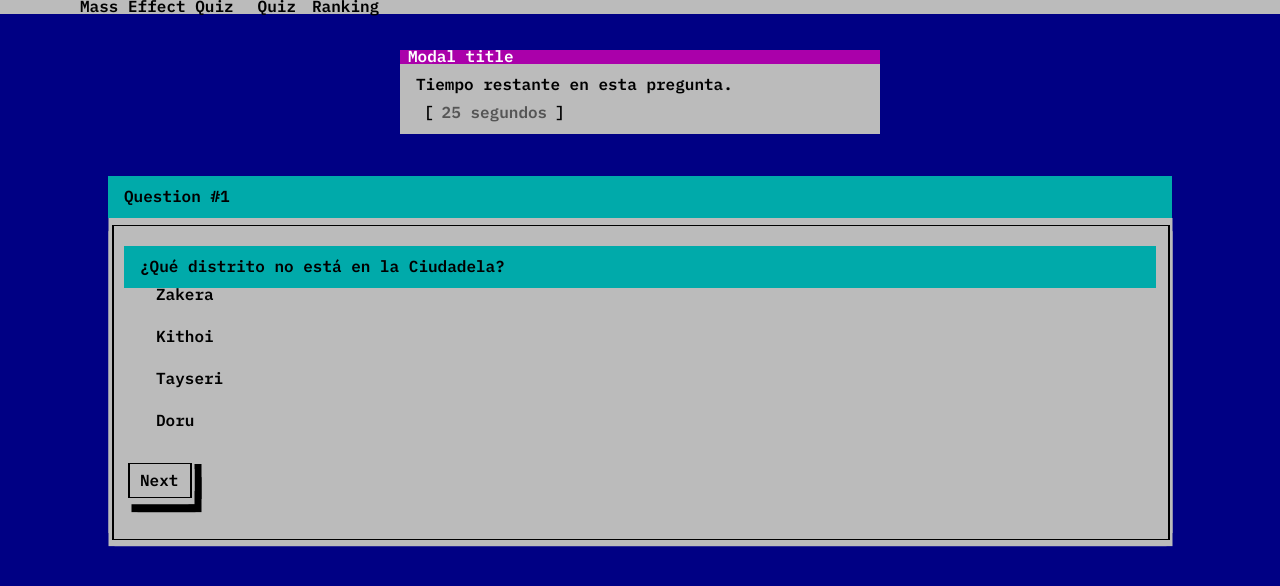
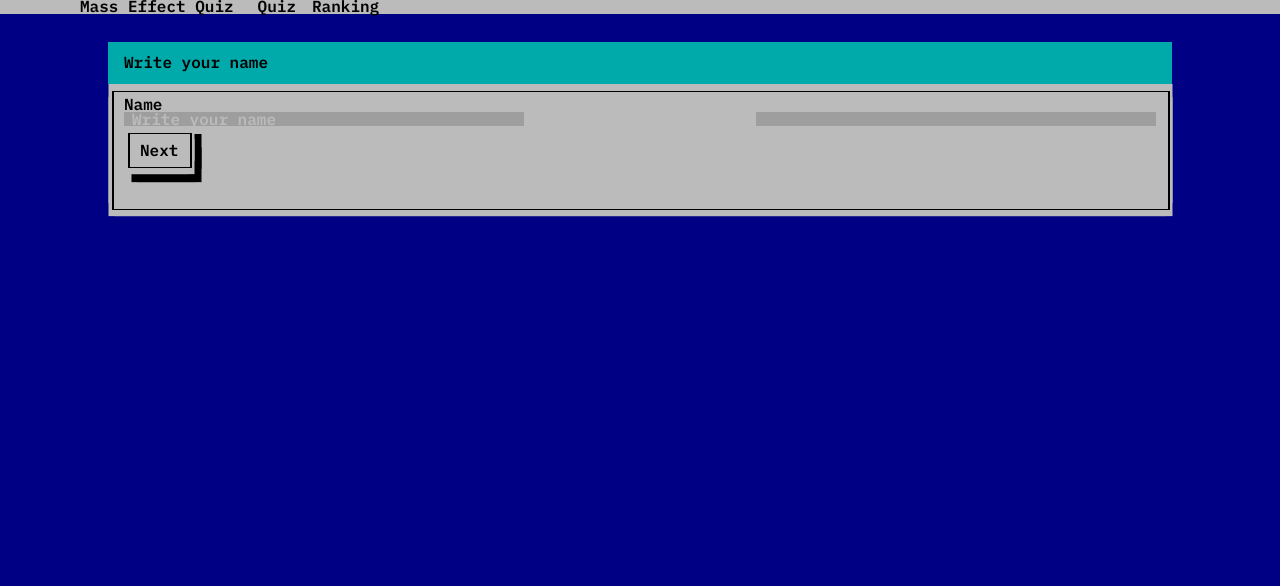
Before and after one commit to Mia-Salazar/quiz, a React (Create React App) app: page / in a window 1280 px wide. Shown: the top 586 px of the page. Built offline with nearby package versions, Linux system fonts and the light colour scheme; grey boxes are pictures that could not be loaded.

Commit message:
Add name to user

```diff
--- /dev/null
+++ b/src/app/components/Name.jsx
@@ -0,0 +1,38 @@
+import React, { useState } from 'react';
+
+import Container from './Container';
+
+const Name = ({setData, setSecond}) => {
+    const [input, setInput] = useState("");
+    const handleSubmit = (event) => {
+        event.preventDefault();
+        setData(prevState => ({
+            ...prevState,
+            "user" : input
+        }));
+        setSecond(30);
+    }
+    const handleInputChange = (event) => {
+        setInput(event.target.value);
+    }
+    return (
+        <Container>
+            <div className="page-header">
+                <h1 id="containers">Write your name</h1>
+            </div>
+            <form className="bs-component" onSubmit={handleSubmit}>
+                <div className="jumbotron">
+                    <div className="form-group">
+                        <label htmlFor="name">Name</label>
+                        <input type="text" className="form-control" id="name" placeholder="Write your name" onChange={handleInputChange}/>
+                    </div>
+                    <p className="lead">
+                        <button className="btn btn-primary btn-lg" type="submit">Next</button>
+                    </p>
+                </div>
+            </form>
+        </Container>
+    );
+}
+
+export default Name;
--- a/src/app/components/Question.jsx
+++ b/src/app/components/Question.jsx
@@ -26,7 +26,7 @@
                         <h1 className="display-3">{question.title}</h1>
                         <div className="btn-group btn-group-toggle" data-toggle="buttons">
                             {question.answers.map((element, index) => (
-                                <Radio element={element} index={index} handleInputChange={handleInputChange}/>
+                                <Radio element={element} index={index} key={index} handleInputChange={handleInputChange}/>
                             ))}
                         </div>
                         <p className="lead">
--- a/src/app/components/Time.jsx
+++ b/src/app/components/Time.jsx
@@ -9,8 +9,8 @@
                     <div className="modal-title">Modal title</div>
                 </div>
                 <div className="modal-body">
-                    <p>Tiempo restante en esta pregunta.</p>
-                    <h4 className="badge badge-dark">{second} segundos</h4>
+                    <p>Time left on this question.</p>
+                    <h4 className="badge badge-dark">{second} seconds</h4>
                 </div>
             </div>
         </article>
--- a/src/app/page/Home.jsx
+++ b/src/app/page/Home.jsx
@@ -1,5 +1,6 @@
 import React, { useEffect, useState } from 'react';
 
+import Name from '../components/Name';
 import Question from '../components/Question';
 import Time from '../components/Time';
 import useCountdown from '../hooks/useCountdown';
@@ -9,6 +10,7 @@
     const [order, setOrder] = useState();
     const [number, setNumber] = useState(0);
     const {second, setSecond} = useCountdown();
+    const [data, setData] = useState({})
 
     const createArray = () => {
         const max = quizQuestions.length;
@@ -30,8 +32,9 @@
 
     return (
         <main>
-            <Time second={second} setSecond={setSecond}/>
-            {order && number < 10 && <Question number={number} question={quizQuestions[order[number]]} setNumber={setNumber} setSecond={setSecond} />}
+            {data.user && <Time second={second} setSecond={setSecond}/>}
+            {order && number < 10 && data.user && <Question number={number} question={quizQuestions[order[number]]} setNumber={setNumber} setSecond={setSecond} />}
+            {!data.user && <Name setData={setData} setSecond={setSecond}/>}
         </main>
     );
 }
--- a/src/app/utils/quizQuestions.js
+++ b/src/app/utils/quizQuestions.js
@@ -1,51 +1,51 @@
 export const quizQuestions = [
     {
-        title: "¿Quién fue el constructor de la  Normandía SR-2?",
+        title: "Who was the builder of the Normandy SR-2?",
         answers: ["Cerberus", "La Alianza de Sistemas", "Ciudadela", "El corredor sombrío"],
         correct: 0
     },
     {
-        title: "¿Cuándo fue la Guerra del Primer Contacto?",
+        title: "When was the First Contact War?",
         answers: ["2149", "2183", "2157", "2184"],
         correct: 2
     },
     {
-        title: "¿Quién dijo 'Los Adultos comienzan la Guerra, pero son los jovenes quienes luchan en ella'?",
+        title: "Who said: 'Older men declare war. But it is the youth that must fight and die'?",
         answers: ["Saren", "Garrus Vakarian", "Captain David Anderson", "Shepard"],
         correct: 3
     },
     {
-        title: "¿Dónde nació Tali'Zorah ?",
+        title: "Where was Tali'Zorah born?",
         answers: ["Rayya", "Normandi", "Tesleya", "Neema"],
         correct: 0
     },
     {
-        title: "¿Quién dijo 'La guerra es nuestra escultora. Y nosotros somos prisioneros de su diseño.'?",
-        answers: ["Garrus Vakarian", "Javik", "Urdnot Wrex", "El hombre ilusorio"],
+        title: "Who said: 'War is our sculptor. And we are prisoners to its design'?",
+        answers: ["Garrus Vakarian", "Javik", "Urdnot Wrex", "Illusive man"],
         correct: 1
     },
     {
-        title: "¿Cuántos años tiene Liara T'Soni?",
+        title: "How old is Liara T'Soni?",
         answers: ["104", "105", "106", "107"],
         correct: 1
     },
     {
-        title: "¿Cuántos años viven los salarianos?",
-        answers: ["hasta los 45 años", "hasta los 50 años", "hasta los 35 años", "hasta los 40 años"],
+        title: "How long do salarians live?",
+        answers: ["45 years", "50 years", "35 years", "40 years"],
         correct: 3
     },
     {
-        title: "¿Qué distrito no está en la Ciudadela?",
+        title: "Which district is not in the Citadel?",
         answers: ["Zakera", "Kithoi", "Tayseri", "Doru"],
         correct: 3
     },
     {
-        title: "¿En qué se inspiraron para crear Omega?",
+        title: "What was the inspiration for Omega?",
         answers: ["Blade Runner", "Star Wars", "Star Trek", "Los Juegos de Ender"],
         correct: 0
     },
     {
-        title: "¿De dónde proceden los Elkor?",
+        title: "Where do the Elkor come from?",
         answers: ["Feros", "Noveria", "Dekuuna", "Elatha"],
         correct: 2
     }
--- a/src/index.css
+++ b/src/index.css
@@ -12,6 +12,6 @@
     monospace;
 }
 
-html, body, button {
+html, body, button, input {
   font-family: 'IBM Plex Mono', monospace !important;
 }
```
